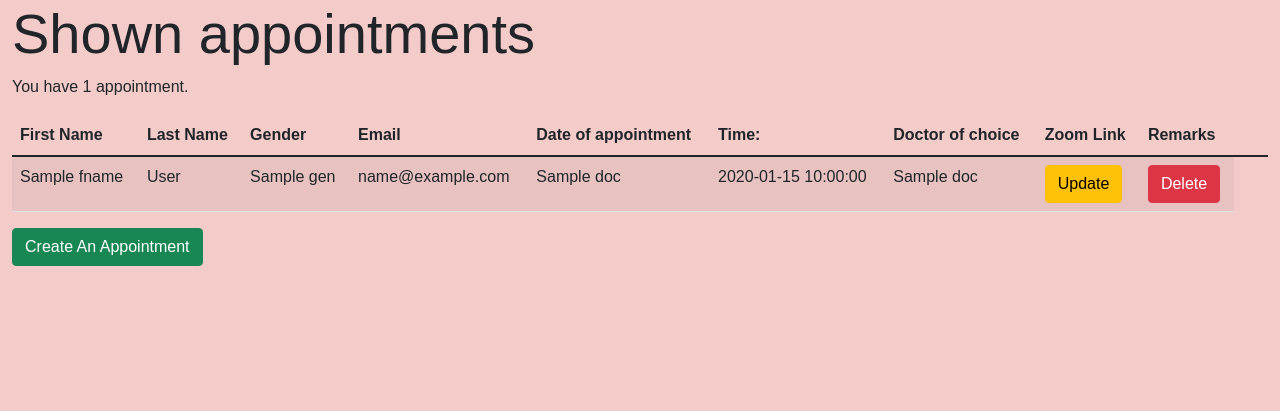
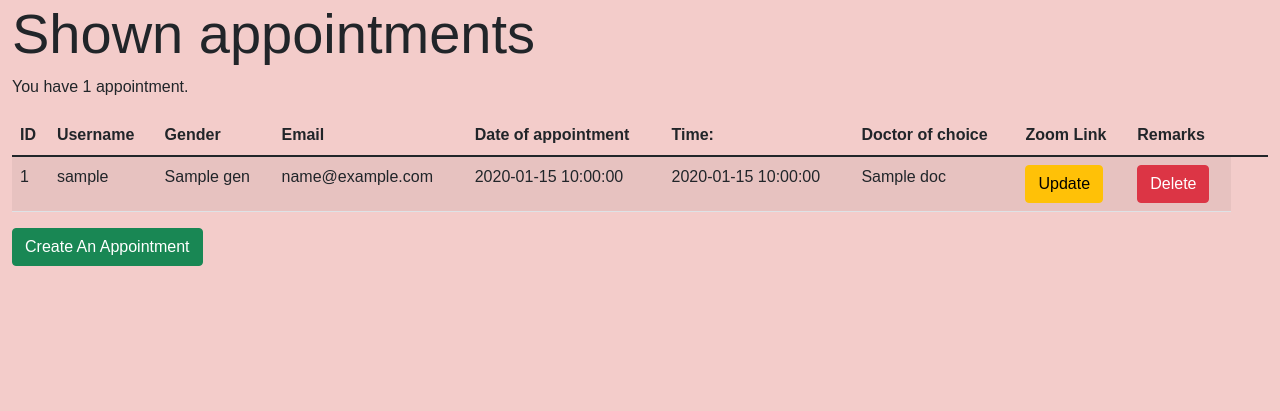
Before and after one commit to JoshuaKee001/appsec, a Flask app: template appsec/templates/user/guest/xuzhi/retrieveConsultation.html in a window 1280 px wide. Shown: the part 86-497 px from the top of the page. Run offline with Flask 2, Linux system fonts and the light colour scheme; the template is opened without the code that fills it: most values are stand-ins (such as "Sample title", 1, 10 or a date in 2020); some libraries are stand-ins or nearby versions.

Commit message:
Update retrieveConsultation.html

```diff
--- a/appsec/templates/user/guest/xuzhi/retrieveConsultation.html
+++ b/appsec/templates/user/guest/xuzhi/retrieveConsultation.html
@@ -26,8 +26,9 @@
     <table class="table table-striped">
       <thead>
         <tr>
-          <th>First Name</th>
-          <th>Last Name</th>
+
+          <th> ID </th>
+          <th>Username</th>
           <th>Gender</th>
           <th>Email</th>
           <th>Date of appointment</th>
@@ -41,39 +42,36 @@
       </thead>
       <tbody>
         <tr>
-          <td>{{ info.fname }}</td>
-          <td>{{ info.lname }}</td>
+          <td> {{ info.id }}</td>
+          <td>{{info.username}}</td>
           <td>{{ info.gen }}</td>
           <td>{{ info.email }}</td>
-          <td>{{ info.doc }}</td>
+          <td>{{ info.date_joined }}</td>
           <td>{{ info.time }}</td>
 
-          {% if info.doc == "T"%}
+          {% if info.doc.lower() == "T"%}
           <td>Dr Tan</td>
 
 
-          {% elif info.doc == "M" %}
+          {% elif info.doc.lower() == "M" %}
           <td>Dr Mok</td>
 
 
-          {% elif info.doc == "L" %}
+          {% elif info.doc.lower() == "L" %}
 
           <td>Dr Lim</td>
 
-
-
-
           {% endif %}
-          {% if info.doc == "T"%}
+          {% if info.doc.lower() == "T"%}
 
           <td> Zoom Link</td>
 
-          {% elif info.doc  == "M" %}
+          {% elif info.doc.lower()  == "M" %}
 
           <td>Zoom Link</td>
 
 
-          {% elif info.doc  == "L" %}
+          {% elif info.doc.lower()  == "L" %}
 
           <td>Zoom link</td>
 
```
